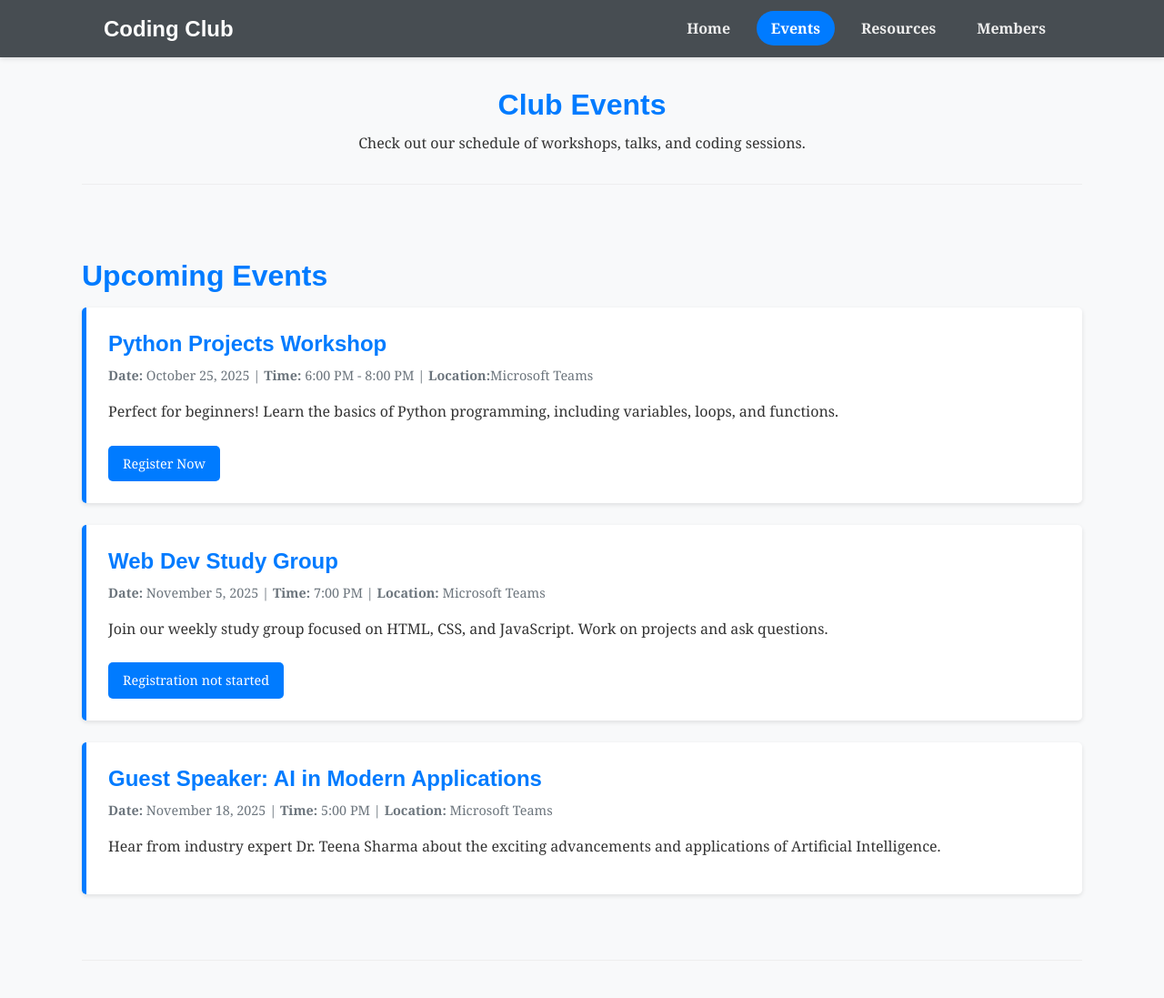
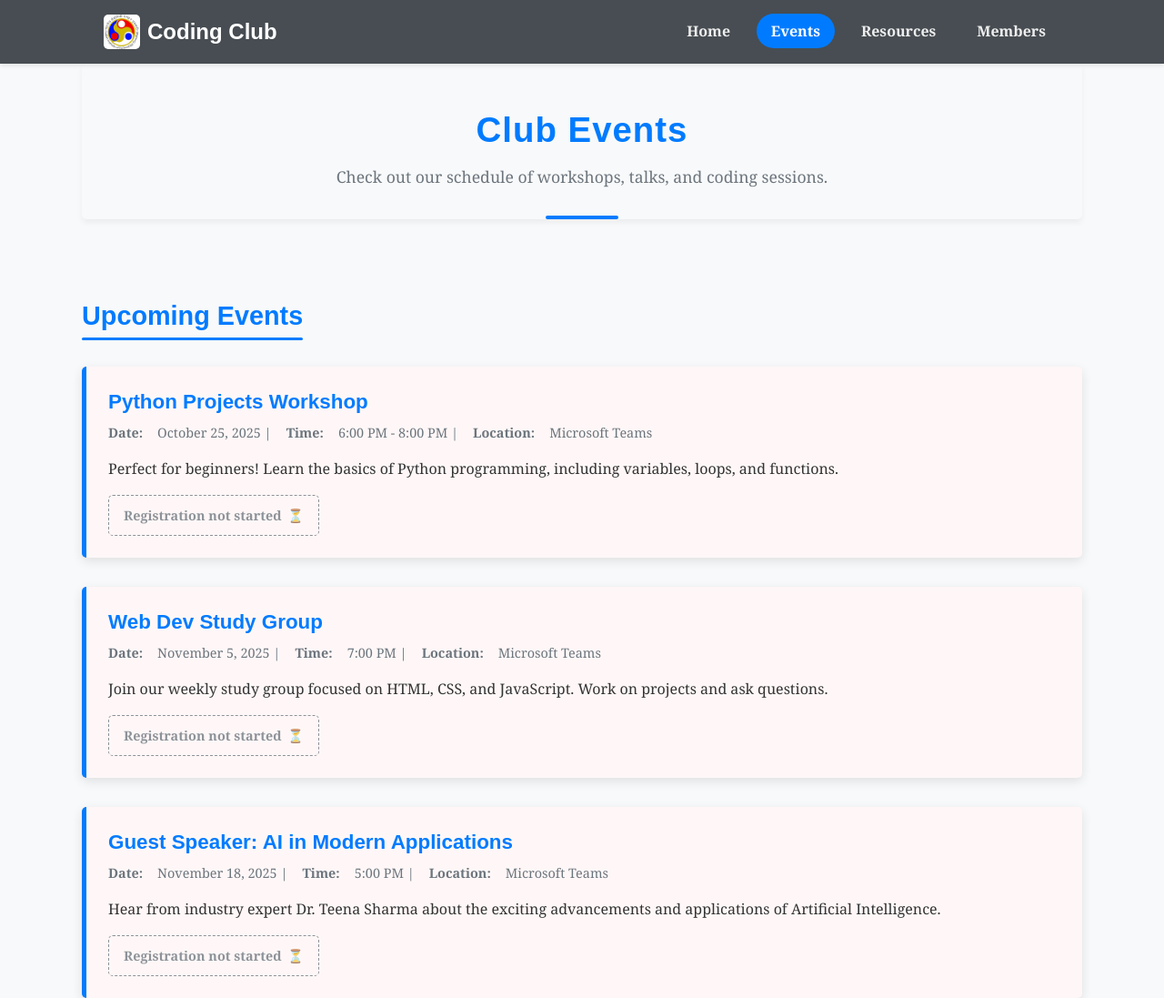
Before and after one commit to Vyom-Agrawal/iitgcodingclubproject, a plain HTML site: page events.html in a window 1280 px wide. Shown: the top 1097 px of the page at 91% size. Drawn offline with Linux system fonts and the light colour scheme.

Commit message:
upadated the ui of events, resources, members page

`````diff
--- a/events.html
+++ b/events.html
@@ -11,6 +11,7 @@
     <header class="site-header">
         <div class="container header-content">
              <div class="logo">
+                <img src="iitglogo.png" alt="Coding Club Logo">
                 <h1><a href="index.html">Coding Club</a></h1>
             </div>
             <nav class="main-nav">
@@ -38,21 +39,21 @@
                 <h3>Python Projects Workshop</h3>
                 <p class="event-meta"><strong>Date:</strong> October 25, 2025 | <strong>Time:</strong> 6:00 PM - 8:00 PM | <strong>Location:</strong>Microsoft Teams</p>
                 <p>Perfect for beginners! Learn the basics of Python programming, including variables, loops, and functions.</p>
-                <a href="#" class="cta-button-small">Register Now</a>
+                <a href="#" class="cta-button-small registration-pending">Registration not started</a>
             </article>
 
             <article class="event-item">
                 <h3>Web Dev Study Group</h3>
                 <p class="event-meta"><strong>Date:</strong> November 5, 2025 | <strong>Time:</strong> 7:00 PM | <strong>Location:</strong> Microsoft Teams</p>
                 <p>Join our weekly study group focused on HTML, CSS, and JavaScript. Work on projects and ask questions.</p>
-                 <a href="#" class="cta-button-small">Registration not started</a>
+                 <a href="#" class="cta-button-small registration-pending">Registration not started</a>
             </article>
 
              <article class="event-item">
                 <h3>Guest Speaker: AI in Modern Applications</h3>
                 <p class="event-meta"><strong>Date:</strong> November 18, 2025 | <strong>Time:</strong> 5:00 PM | <strong>Location:</strong> Microsoft Teams</p>
                 <p>Hear from industry expert Dr. Teena Sharma about the exciting advancements and applications of Artificial Intelligence.</p>
-                 <!-- No button needed if it's just an announcement -->
+                <a href="#" class="cta-button-small registration-pending">Registration not started</a>
             </article>
 
         </section>
--- a/script.js
+++ b/script.js
@@ -1,8 +1,3 @@
-/**
- * Simple script for Coding Club Website
- * Handles mobile navigation toggle.
- */
-
 document.addEventListener('DOMContentLoaded', function() {
     // Get references to the menu toggle button and the main menu
     const menuToggle = document.getElementById('menu-toggle');
@@ -12,15 +7,13 @@ document.addEventListener('DOMContentLoaded', function() {
     if (menuToggle && mainMenu) {
         // Add event listener for clicks on the menu toggle button
         menuToggle.addEventListener('click', function() {
-            // Toggle the 'nav-open' class on the main menu
+
             // This class is used in CSS to show/hide the menu on mobile
             mainMenu.classList.toggle('nav-open');
 
-            // Optional: Change button text/icon for accessibility or visual cue
             const isOpen = mainMenu.classList.contains('nav-open');
             menuToggle.setAttribute('aria-expanded', isOpen); // Improve accessibility
-            // Example: Change icon (requires using icon fonts or SVG)
-            // menuToggle.innerHTML = isOpen ? '×' : '☰';
+
         });
     } else {
         // Log an error if elements are not found (useful for debugging)
@@ -28,22 +21,18 @@ document.addEventListener('DOMContentLoaded', function() {
         if (!mainMenu) console.error("Main menu ('#main-menu') not found.");
     }
 
-    // Optional: Add smooth scrolling for internal links (if any)
-    // Example: (Uncomment if you have internal #links you want to scroll smoothly)
-
     document.querySelectorAll('a[href^="#"]').forEach(anchor => {
         anchor.addEventListener('click', function (e) {
             const hrefAttribute = this.getAttribute('href');
-            // Ensure it's a valid internal link and not just '#'
             if (hrefAttribute && hrefAttribute.length > 1 && hrefAttribute.startsWith('#')) {
                 const targetElement = document.querySelector(hrefAttribute);
                 if (targetElement) {
-                    e.preventDefault(); // Prevent default jump
+                    e.preventDefault();
                     targetElement.scrollIntoView({
                         behavior: 'smooth'
                     });
 
-                    // Optional: Close mobile menu after clicking an internal link
+                    // Close the menu if it's open (for mobile navigation)
                     if (mainMenu && mainMenu.classList.contains('nav-open')) {
                         mainMenu.classList.remove('nav-open');
                         menuToggle.setAttribute('aria-expanded', 'false');
@@ -54,4 +43,4 @@ document.addEventListener('DOMContentLoaded', function() {
     });
 
 
-}); // End of DOMContentLoaded
+});
--- a/style.css
+++ b/style.css
@@ -222,50 +222,154 @@ img {
     border-bottom: none;
 }
 
+/* Enhanced Page Title for Events */
 .page-title {
     text-align: center;
-    padding: 2rem 0 1rem 0;
-    border-bottom: 1px solid #eee;
-    margin-bottom: 2rem;
+    padding: 3rem 0 2rem 0;
+    margin-bottom: 2.5rem;
+    position: relative;
+    background-color: #f8f9fa;
+    border-radius: var(--border-radius);
+    box-shadow: 0 4px 6px rgba(0, 0, 0, 0.05);
 }
+
+.page-title::after {
+    content: '';
+    position: absolute;
+    bottom: 0;
+    left: 50%;
+    transform: translateX(-50%);
+    width: 80px;
+    height: 4px;
+    background-color: var(--primary-color);
+    border-radius: 2px;
+}
+
 .page-title h2 {
-     margin-bottom: 0.5rem;
+    margin-bottom: 0.8rem;
+    font-size: 2.4rem;
+    color: var(--primary-color);
+    font-weight: 700;
+    letter-spacing: 1px;
+}
+
+.page-title p {
+    max-width: 600px;
+    margin: 0 auto;
+    color: var(--secondary-color);
+    font-size: 1.1rem;
+    line-height: 1.6;
+}
+
+/* Section headings for events page */
+#upcoming h2, #past-events h2 {
+    position: relative;
+    display: inline-block;
+    margin-bottom: 1.8rem;
+    font-size: 1.8rem;
+    padding-bottom: 0.5rem;
+}
+
+#upcoming h2::after, #past-events h2::after {
+    content: '';
+    position: absolute;
+    bottom: 0;
+    left: 0;
+    width: 100%;
+    height: 3px;
+    background-color: var(--primary-color);
+    border-radius: 1.5px;
 }
 
 /* --- Specific Page Sections --- */
 
 /* Events Page */
 .event-item {
-    background-color: #fff;
+    background-color: #fff7f7;
     padding: 1.5rem;
-    margin-bottom: 1.5rem;
+    margin-bottom: 2rem;
     border-radius: var(--border-radius);
-    box-shadow: var(--box-shadow);
-    border-left: 5px solid var(--primary-color); /* Accent border */
+    box-shadow: 0 4px 12px rgba(0, 0, 0, 0.1);
+    border-left: 5px solid var(--primary-color);
+    transition: transform 0.3s ease, box-shadow 0.3s ease;
+    display: flex;
+    flex-direction: column;
 }
+
+.event-item:hover {
+    transform: translateY(-5px);
+    box-shadow: 0 8px 15px rgba(0, 0, 0, 0.15);
+}
+
 .event-item h3 {
     margin-bottom: 0.5rem;
     color: var(--primary-color);
+    font-size: 1.4rem;
 }
+
 .event-meta {
     font-size: 0.9rem;
     color: var(--secondary-color);
     margin-bottom: 1rem;
+    display: flex;
+    gap: 1rem;
 }
+
+.event-meta span {
+    display: flex;
+    align-items: center;
+    gap: 0.3rem;
+}
+
+.event-description {
+    margin-bottom: 1.5rem;
+    flex-grow: 1;
+}
+
+.event-actions {
+    display: flex;
+    justify-content: space-between;
+    margin-top: auto;
+}
+
+/* Button styles for events */
 .cta-button-small {
-     display: inline-block;
-    background-color: var(--primary-color);
-    color: #fff;
-    padding: 0.5rem 1rem;
+    display: inline-block;
+    padding: 0.6rem 1rem;
     border-radius: var(--border-radius);
     text-decoration: none;
+    font-weight: bold;
     font-size: 0.9rem;
-    margin-top: 0.5rem;
-    transition: background-color 0.3s ease;
+    transition: all 0.3s ease;
+    background-color: var(--primary-color);
+    color: white;
+    white-space: nowrap; /* Prevent text wrapping */
+    width: fit-content; /* Make button only as wide as content */
 }
+
 .cta-button-small:hover {
-    background-color: var(--primary-color-dark); /* Using the darker color variable instead of darken() function */
+    background-color: var(--primary-color-dark);
     text-decoration: none;
+}
+
+/* Registration not started styling */
+.registration-pending {
+    background-color: transparent;
+    color: var(--secondary-color);
+    border: 1px dashed var(--secondary-color);
+    cursor: not-allowed;
+    opacity: 0.77;
+    position: relative;
+}
+
+.registration-pending:hover {
+    background-color: transparent;
+    text-decoration: none;
+}
+
+.registration-pending::after {
+    content: '⏳';
+    margin-left: 0.4rem;
 }
 
 /* Resources Page */
@@ -491,4 +595,3 @@ img {
         transform: translateY(0);
     }
 }
-````
`````
Also changed, not shown: members.html (+1 -0 lines), resources.html (+1 -0 lines).
